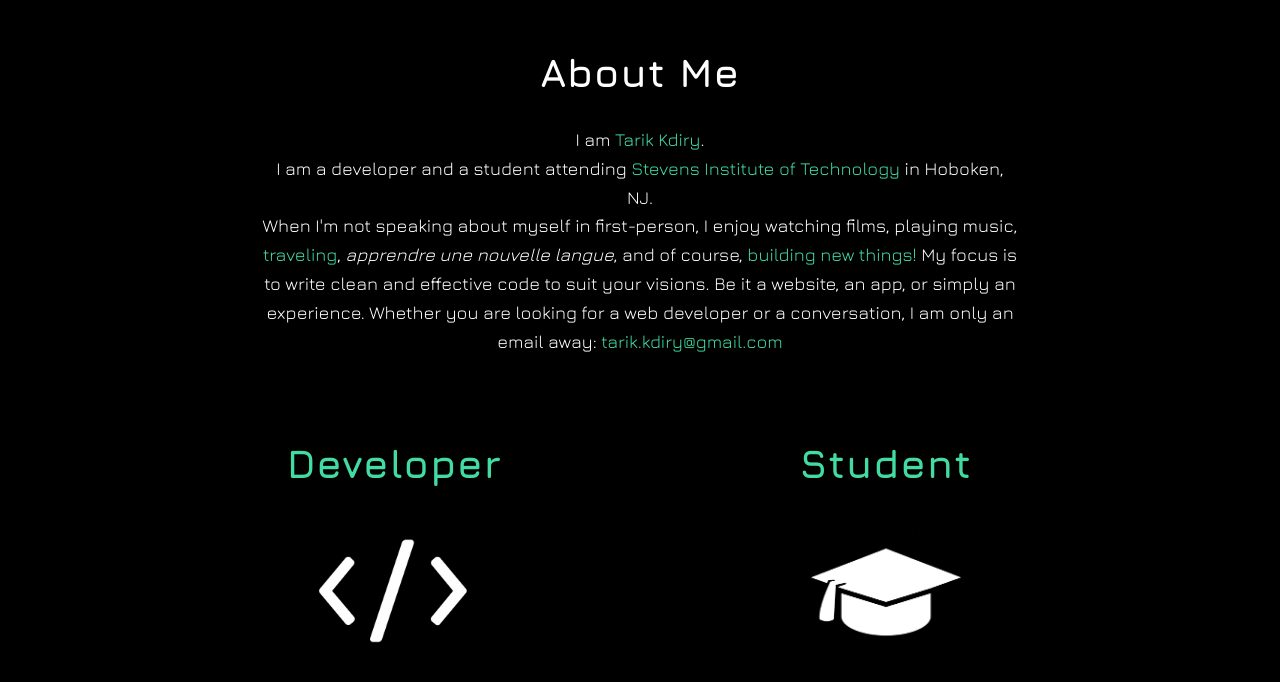
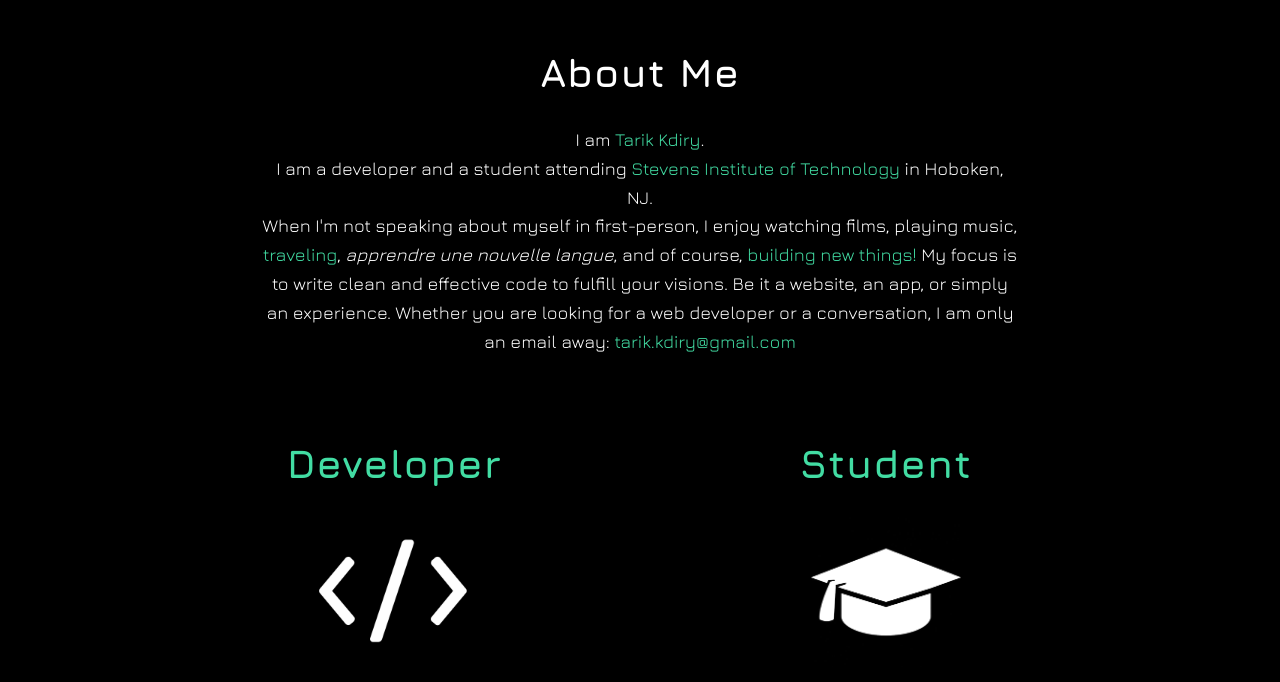
Before and after one commit to tarikkdiry/tarikkdiry.github.io, a website: page index.html in a window 1280 px wide. Shown: the part 822-1504 px from the top of the page. Drawn offline with nearby package versions, Linux system fonts and the light colour scheme; some packages are replaced by stand-ins of ours; a web font is replaced by a local one.

Commit message:
remove unnecessary comments

```diff
--- a/index.html
+++ b/index.html
@@ -104,7 +104,7 @@
           <div class="col-lg-8 mx-auto" style="margin-top: -10%;">
             <h1>About Me</h1>
             <p>I am <span style="color: green"><a href="https://www.linkedin.com/in/tarik-kdiry-0b62b8100/">Tarik Kdiry</a></span>.<br> I am a developer and a student attending <a href="https://www.stevens.edu/">Stevens Institute of Technology</a> in Hoboken, NJ. <br>When I'm not speaking about myself in first-person, I enjoy watching films, playing music, <a href="">traveling</a>,
-<i>apprendre une nouvelle langue</i>, and of course, <a href="https://github.com/tarikkdiry"> building new things!</a> My focus is to write clean and effective code to suit your visions. Be it a website, an app, or simply an experience. Whether you are looking for a web developer or a conversation, I am only an email away: <a href="mailto:tarik.kdiry@gmail.com">tarik.kdiry@gmail.com</a><!-- <br> Find out more below! --></p>
+<i>apprendre une nouvelle langue</i>, and of course, <a href="https://github.com/tarikkdiry"> building new things!</a> My focus is to write clean and effective code to fulfill your visions. Be it a website, an app, or simply an experience. Whether you are looking for a web developer or a conversation, I am only an email away: <a href="mailto:tarik.kdiry@gmail.com">tarik.kdiry@gmail.com</a></p>
           </div>
         </div>
       </div>
```
